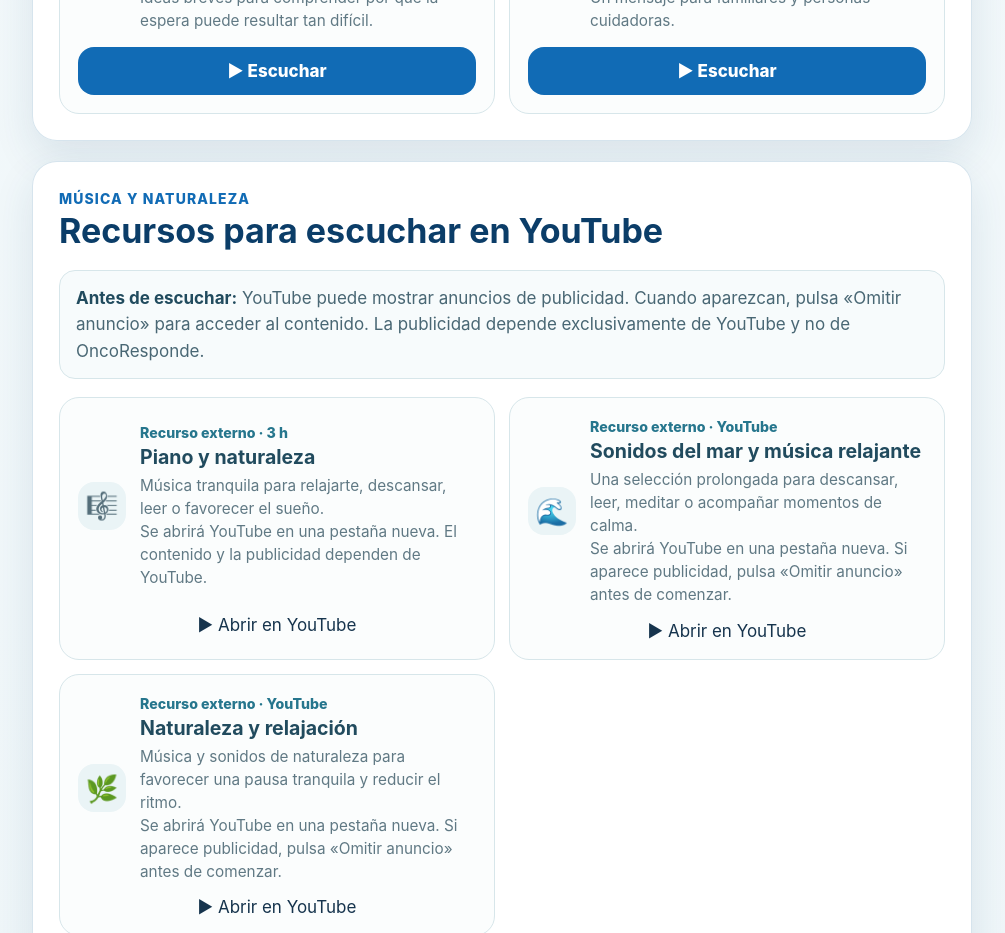
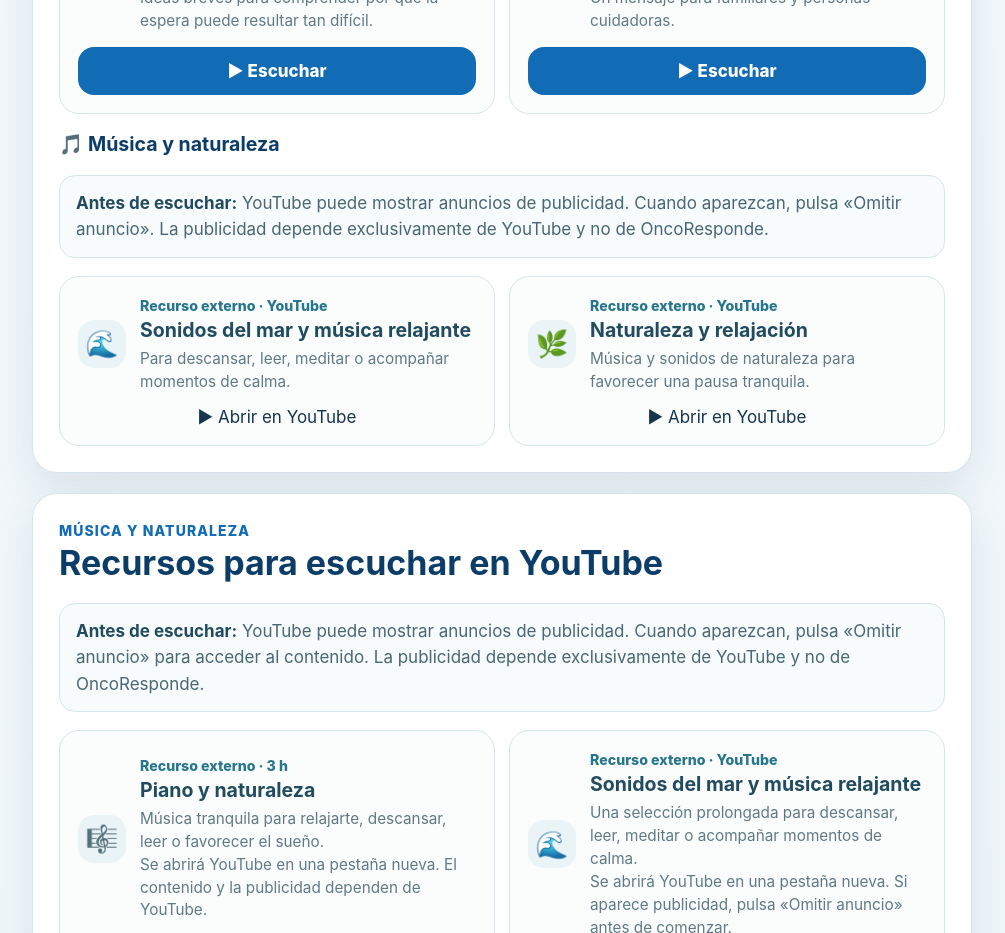
Before and after one commit to Moisesmira/OncoResponde, a React (Vite) app: page /relajate in a window 1280 px wide. Shown: the part 1420-2353 px from the top of the page, without its empty margins (138-1143 px from the left). Built offline with nearby package versions, Linux system fonts and the light colour scheme.

Commit message:
Escucha y relájate corregido

```diff
--- a/src/pages/Relaxation.tsx
+++ b/src/pages/Relaxation.tsx
@@ -177,6 +177,30 @@ export default function Relaxation() {
               </article>
             ))}
           </div>
+          <div className="external-podcast-block">
+            <h3>🎵 Música y naturaleza</h3>
+            <p className="external-resource-warning" role="note"><strong>Antes de escuchar:</strong> YouTube puede mostrar anuncios de publicidad. Cuando aparezcan, pulsa «Omitir anuncio». La publicidad depende exclusivamente de YouTube y no de OncoResponde.</p>
+            <div className="audio-card-grid external-audio-grid">
+              <article className="audio-card external-audio-card">
+                <span className="audio-card__icon" aria-hidden="true">🌊</span>
+                <div>
+                  <small>Recurso externo · YouTube</small>
+                  <h3>Sonidos del mar y música relajante</h3>
+                  <p>Para descansar, leer, meditar o acompañar momentos de calma.</p>
+                </div>
+                <a className="primary-button external-link-button" href="https://www.youtube.com/watch?v=263Vb6xiifo&list=RD263Vb6xiifo&start_radio=1" target="_blank" rel="noopener noreferrer">▶ Abrir en YouTube</a>
+              </article>
+              <article className="audio-card external-audio-card">
+                <span className="audio-card__icon" aria-hidden="true">🌿</span>
+                <div>
+                  <small>Recurso externo · YouTube</small>
+                  <h3>Naturaleza y relajación</h3>
+                  <p>Música y sonidos de naturaleza para favorecer una pausa tranquila.</p>
+                </div>
+                <a className="primary-button external-link-button" href="https://www.youtube.com/watch?v=FBd2YJKk15I&list=RDFBd2YJKk15I&start_radio=1" target="_blank" rel="noopener noreferrer">▶ Abrir en YouTube</a>
+              </article>
+            </div>
+          </div>
         </section>
 
         <section className="relax-section card">
```
Also changed, not shown: 3 other files (tests, documents, lock files or other folders).
